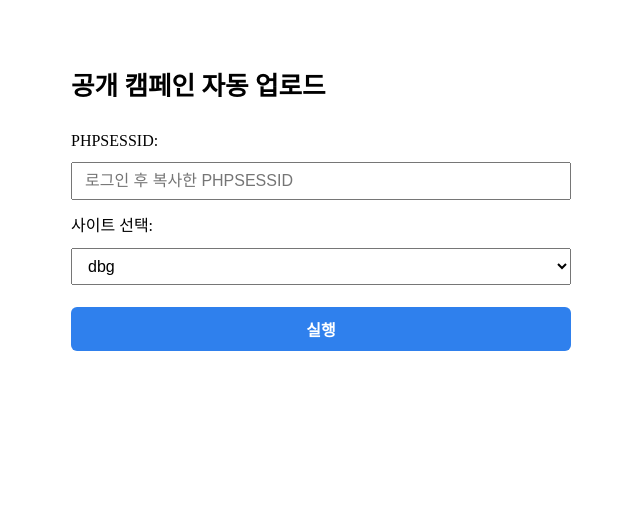
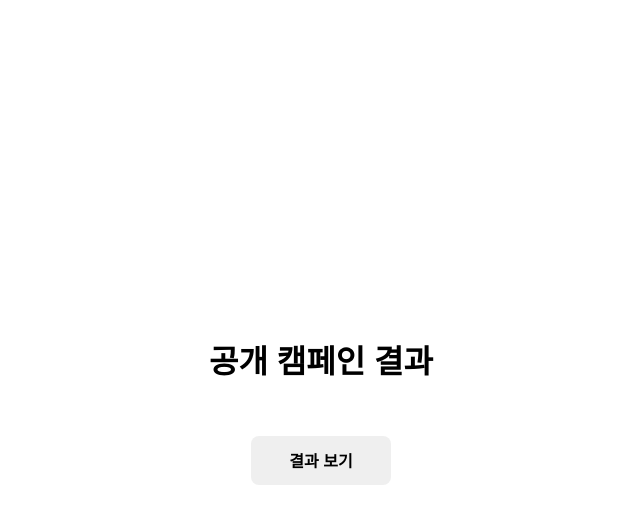
Before and after one commit to jh9098/dbgcrawl, a React (Vite) app in the folder frontend/: page / in a window 1280 px wide. Shown: the top 524 px of the page, without its empty margins (319-959 px from the left). Built offline with nearby package versions, Linux system fonts and the light colour scheme.

Commit message:
Update App.jsx
Signed-off-by: jh9098 <90673222+jh9098@users.noreply.github.com>

```diff
--- a/frontend/src/App.jsx
+++ b/frontend/src/App.jsx
@@ -1,76 +1,14 @@
-// src/App.jsx
-import { useState } from "react";
-import axios from "axios";
+import { Routes, Route } from "react-router-dom";
+import PublicLanding from "./PublicLanding.jsx";
+import PublicResult from "./PublicResult.jsx";
+import InternalUploader from "./Internal.jsx"; // 따로 분리한 자동 업로드 UI
 
 export default function App() {
-  const [sessionCookie, setSessionCookie] = useState("");
-  const [site, setSite] = useState("dbg");
-  const [status, setStatus] = useState("");
-
-  const handleUpload = async () => {
-    if (!sessionCookie || !site) {
-      setStatus("❗ 쿠키값과 사이트를 입력해주세요.");
-      return;
-    }
-
-    try {
-      setStatus("⏳ 업로드 중...");
-      const res = await axios.post("https://dbgcrawl.onrender.com/api/upload", {
-        session_cookie: sessionCookie,
-        site: site,
-      });
-      setStatus(`✅ ${res.data.count}건 업로드 완료`);
-    } catch (err) {
-      console.error(err);
-      setStatus("❌ 업로드 실패: " + (err.response?.data?.error || err.message));
-    }
-  };
-
   return (
-    <main style={{ maxWidth: 500, margin: "0 auto", padding: 40 }}>
-      <h1 style={{ fontSize: "1.6rem", marginBottom: 30 }}>
-        공개 캠페인 자동 업로드
-      </h1>
-
-      <div style={{ display: "flex", flexDirection: "column", gap: 12 }}>
-        <label>PHPSESSID:</label>
-        <input
-          type="text"
-          value={sessionCookie}
-          onChange={(e) => setSessionCookie(e.target.value)}
-          style={{ padding: "8px 12px", fontSize: "1rem" }}
-          placeholder="로그인 후 복사한 PHPSESSID"
-        />
-
-        <label>사이트 선택:</label>
-        <select
-          value={site}
-          onChange={(e) => setSite(e.target.value)}
-          style={{ padding: "8px 12px", fontSize: "1rem" }}
-        >
-          <option value="dbg">dbg</option>
-          <option value="gtog">gtog</option>
-        </select>
-
-        <button
-          style={{
-            marginTop: 10,
-            padding: "10px 16px",
-            fontSize: "1rem",
-            fontWeight: "bold",
-            backgroundColor: "#2f80ed",
-            color: "#fff",
-            border: "none",
-            borderRadius: 6,
-            cursor: "pointer",
-          }}
-          onClick={handleUpload}
-        >
-          실행
-        </button>
-      </div>
-
-      <p style={{ marginTop: 20, fontSize: "1rem", color: "#333" }}>{status}</p>
-    </main>
+    <Routes>
+      <Route path="/" element={<PublicLanding />} />
+      <Route path="/public" element={<PublicResult />} />
+      <Route path="/internal" element={<InternalUploader />} />
+    </Routes>
   );
 }
```
